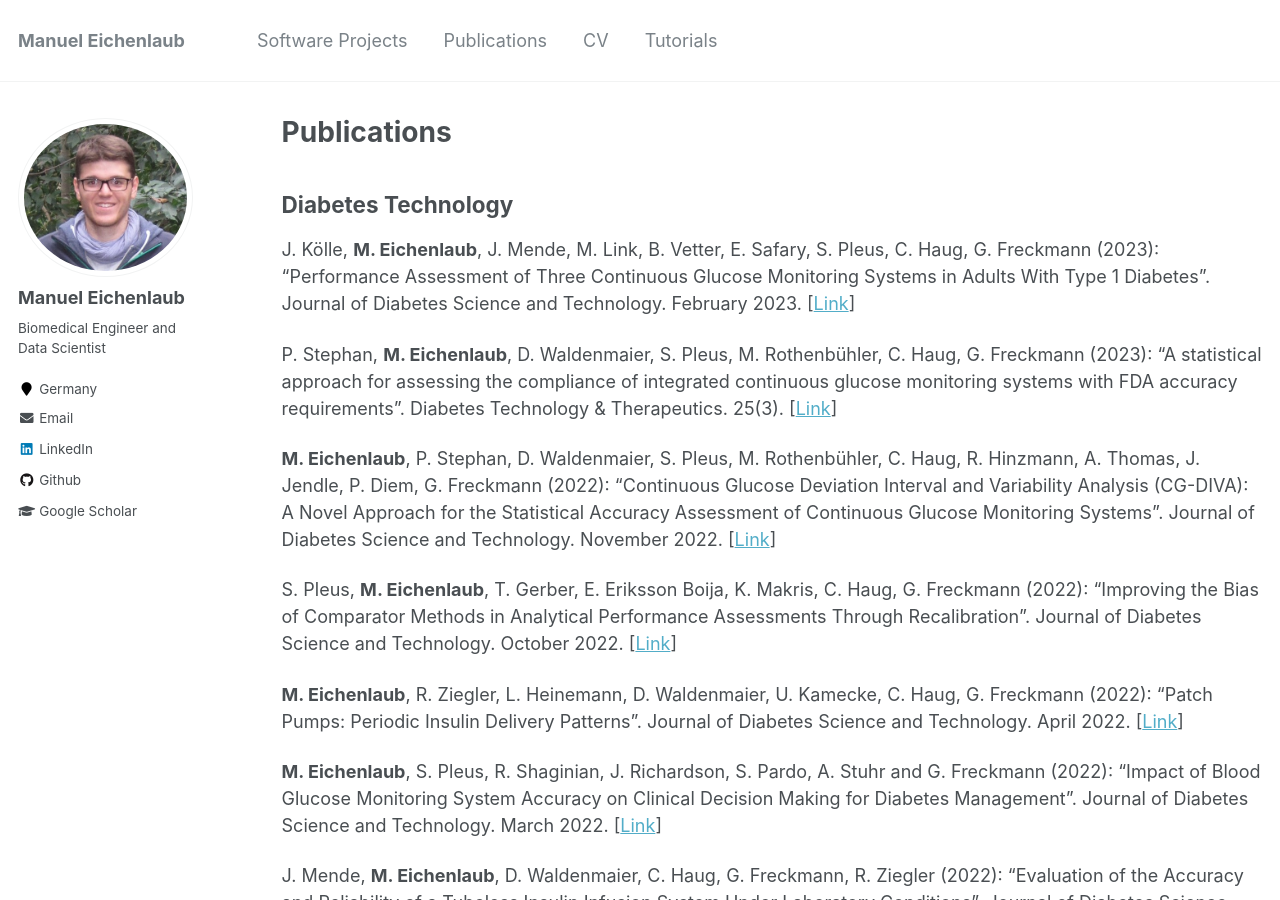
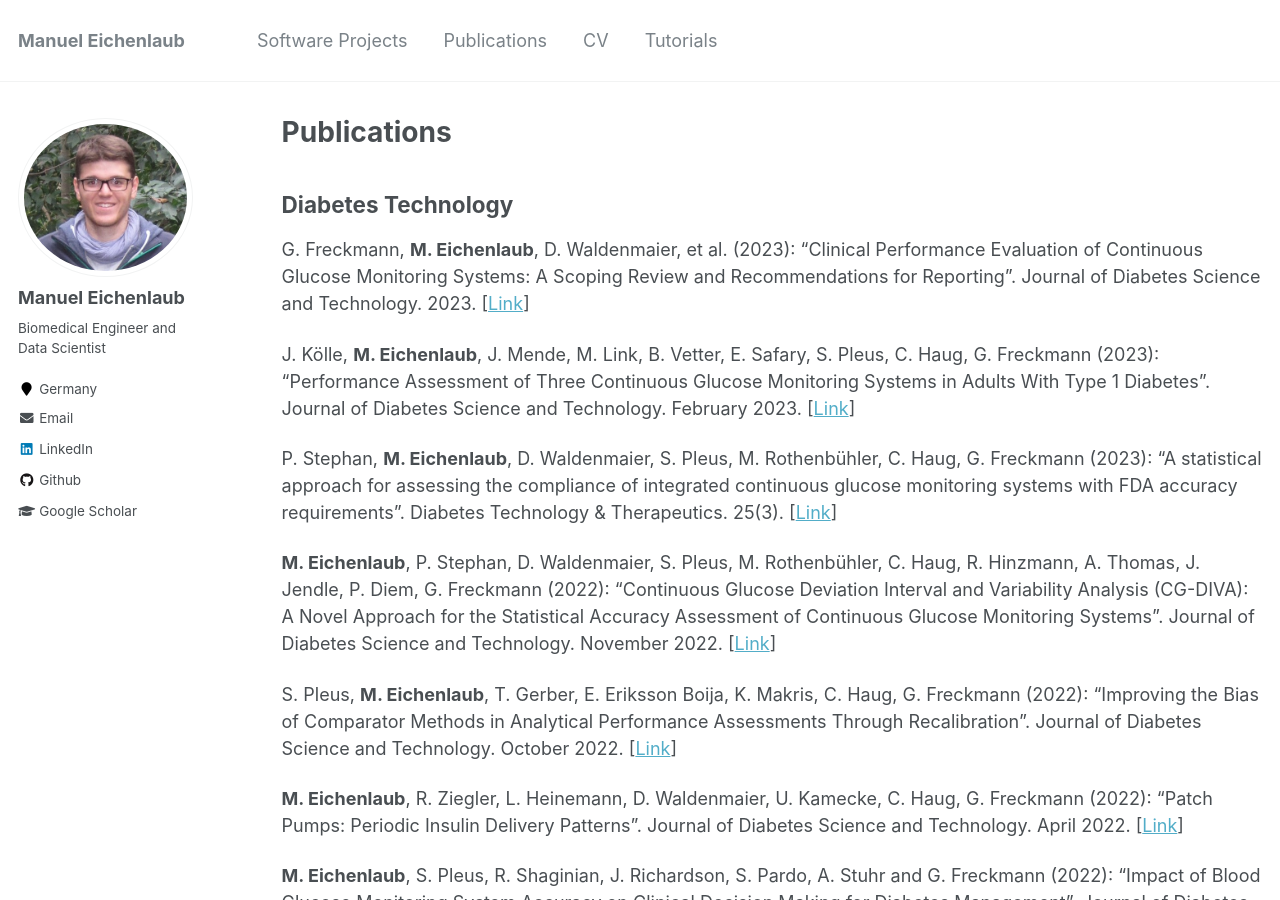
Before and after one commit to manueich/manueich.github.io, a Jekyll site: the page built from _pages/publications.md, in a window 1280 px wide and 900 px high. Built offline with Jekyll 4.4.1, drawn with Linux system fonts in a browser that asks for light colours.

Commit message:
Update publications.md

```diff
--- a/_pages/publications.md
+++ b/_pages/publications.md
@@ -7,6 +7,8 @@ author_profile: true
 
 Diabetes Technology
 ------
+G. Freckmann, **M. Eichenlaub**, D. Waldenmaier, et al. (2023): "Clinical Performance Evaluation of Continuous Glucose Monitoring Systems: A Scoping Review and Recommendations for Reporting". Journal of Diabetes Science and Technology. 2023. \[[Link](https://journals.sagepub.com/doi/full/10.1177/19322968231190941)\]
+
 J. Kölle, **M. Eichenlaub**, J. Mende, M. Link, B. Vetter, E. Safary, S. Pleus, C. Haug, G. Freckmann (2023): "Performance Assessment of Three Continuous Glucose Monitoring Systems in Adults With Type 1 Diabetes". Journal of Diabetes Science and Technology. February 2023. \[[Link](https://journals.sagepub.com/doi/10.1177/19322968231159657)\]
 
 P. Stephan, **M. Eichenlaub**, D. Waldenmaier, S. Pleus, M. Rothenbühler, C. Haug, G. Freckmann (2023): "A statistical approach for assessing the compliance of
```
